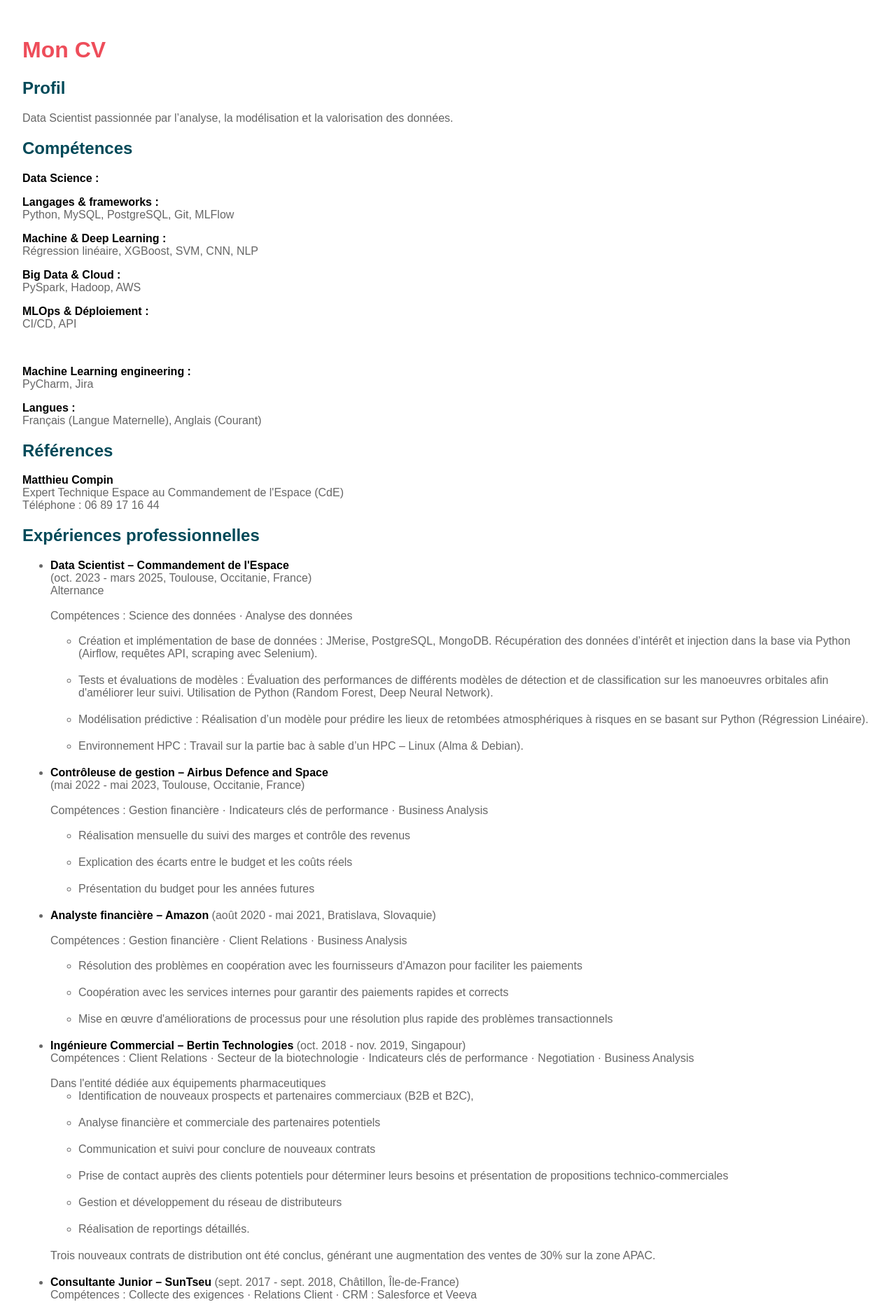
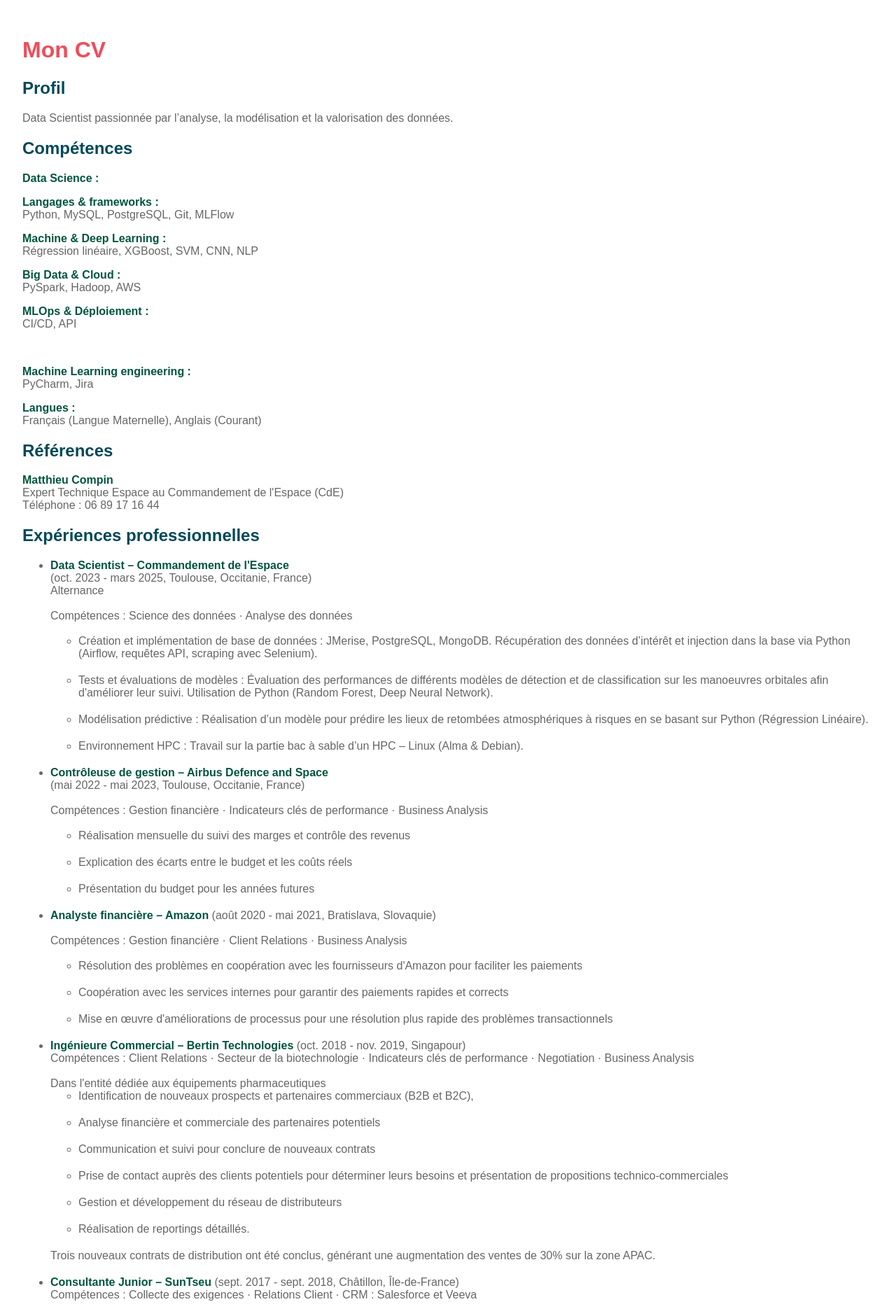
Before and after one commit to MaudGes/Maud_Gesbert-Portfolio, a Flask app: page /cv in a window 1280 px wide. Shown: the part 50-1920 px from the top of the page at 70% size. Run offline with Flask 3, Linux system fonts and the light colour scheme.

Commit message:
strong in deep green instead of black

```diff
--- a/static/css/style.css
+++ b/static/css/style.css
@@ -6,7 +6,7 @@
   --color-bg: #FFFFFF;         /* fond */
   --color-btn-bg: #3B82F6;     /* bleu vif bouton */
   --color-btn-text: #FFFFFF;   /* texte bouton */
-  --color-strong : #000000;    /* texte strong */
+  --color-strong : #00553E;    /* texte strong */
 }
 
 body {
```
